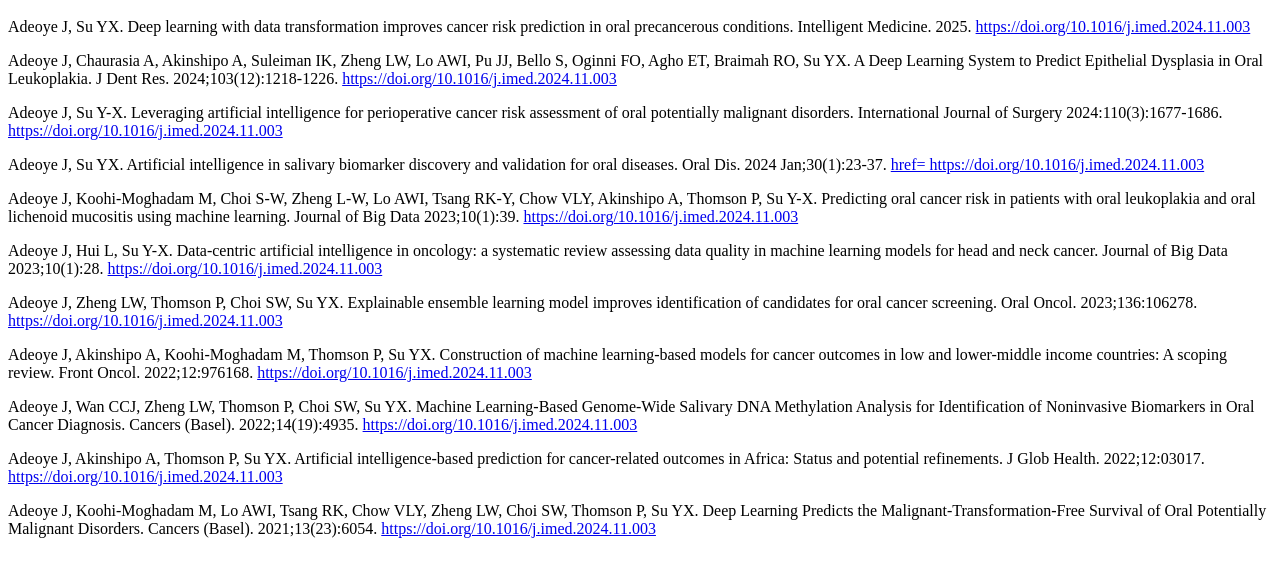
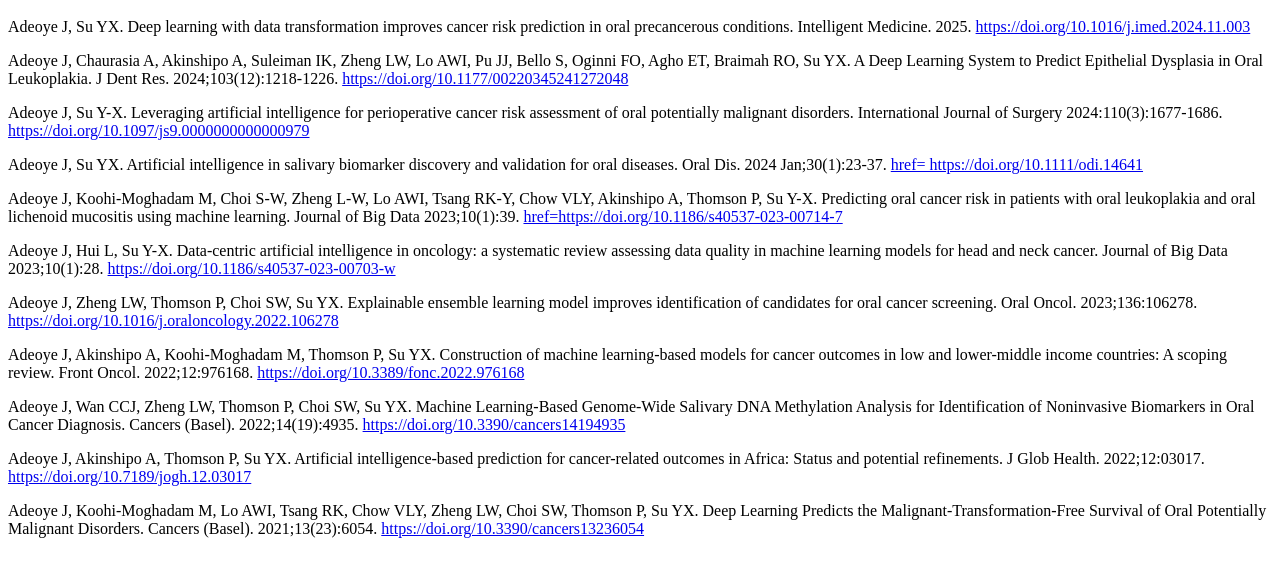
Before and after one commit to jaadeoye/jaadeoye.github.io, a plain HTML site: page index.html in a window 1280 px wide. Shown: the part 48-624 px from the top of the page. Drawn offline with Linux system fonts and the light colour scheme.

Commit message:
Update index.html

```diff
--- a/index.html
+++ b/index.html
@@ -3,16 +3,16 @@
 <body>
   <h1>AI and Oral Oncology Publication list (as of May 2025)</h1>
   <p>Adeoye J, Su YX. Deep learning with data transformation improves cancer risk prediction in oral precancerous conditions. Intelligent Medicine. 2025. <a href= https://doi.org/10.1016/j.imed.2024.11.003>https://doi.org/10.1016/j.imed.2024.11.003</a></p>
-  <p>Adeoye J, Chaurasia A, Akinshipo A, Suleiman IK, Zheng LW, Lo AWI, Pu JJ, Bello S, Oginni FO, Agho ET, Braimah RO, Su YX. A Deep Learning System to Predict Epithelial Dysplasia in Oral Leukoplakia. J Dent Res. 2024;103(12):1218-1226. <a href=https://doi.org/10.1177/00220345241272048>https://doi.org/10.1016/j.imed.2024.11.003</a></p>
-  <p>Adeoye J, Su Y-X. Leveraging artificial intelligence for perioperative cancer risk assessment of oral potentially malignant disorders. International Journal of Surgery 2024:110(3):1677-1686. <a href=https://doi.org/10.1097/js9.0000000000000979>https://doi.org/10.1016/j.imed.2024.11.003</a></p>
-  <p>Adeoye J, Su YX. Artificial intelligence in salivary biomarker discovery and validation for oral diseases. Oral Dis. 2024 Jan;30(1):23-37. <a href=https://doi.org/10.1111/odi.14641>href= https://doi.org/10.1016/j.imed.2024.11.003</a></p>
-  <p>Adeoye J, Koohi-Moghadam M, Choi S-W, Zheng L-W, Lo AWI, Tsang RK-Y, Chow VLY, Akinshipo A, Thomson P, Su Y-X. Predicting oral cancer risk in patients with oral leukoplakia and oral lichenoid mucositis using machine learning. Journal of Big Data 2023;10(1):39. <a href=https://doi.org/10.1186/s40537-023-00714-7>https://doi.org/10.1016/j.imed.2024.11.003</a></p>
-  <p>Adeoye J, Hui L, Su Y-X. Data-centric artificial intelligence in oncology: a systematic review assessing data quality in machine learning models for head and neck cancer. Journal of Big Data 2023;10(1):28. <a href=https://doi.org/10.1186/s40537-023-00703-w>https://doi.org/10.1016/j.imed.2024.11.003</a></p>
-  <p>Adeoye J, Zheng LW, Thomson P, Choi SW, Su YX. Explainable ensemble learning model improves identification of candidates for oral cancer screening. Oral Oncol. 2023;136:106278. <a href=https://doi.org/10.1016/j.oraloncology.2022.106278>https://doi.org/10.1016/j.imed.2024.11.003</a></p>
-  <p>Adeoye J, Akinshipo A, Koohi-Moghadam M, Thomson P, Su YX. Construction of machine learning-based models for cancer outcomes in low and lower-middle income countries: A scoping review. Front Oncol. 2022;12:976168. <a href=https://doi.org/10.3389/fonc.2022.976168>https://doi.org/10.1016/j.imed.2024.11.003</a></p>
-  <p>Adeoye J, Wan CCJ, Zheng LW, Thomson P, Choi SW, Su YX. Machine Learning-Based Genome-Wide Salivary DNA Methylation Analysis for Identification of Noninvasive Biomarkers in Oral Cancer Diagnosis. Cancers (Basel). 2022;14(19):4935. <a href=https://doi.org/10.3390/cancers14194935>https://doi.org/10.1016/j.imed.2024.11.003</a></p>
-  <p>Adeoye J, Akinshipo A, Thomson P, Su YX. Artificial intelligence-based prediction for cancer-related outcomes in Africa: Status and potential refinements. J Glob Health. 2022;12:03017. <a href=https://doi.org/10.7189/jogh.12.03017>https://doi.org/10.1016/j.imed.2024.11.003</a></p>
-  <p>Adeoye J, Koohi-Moghadam M, Lo AWI, Tsang RK, Chow VLY, Zheng LW, Choi SW, Thomson P, Su YX. Deep Learning Predicts the Malignant-Transformation-Free Survival of Oral Potentially Malignant Disorders. Cancers (Basel). 2021;13(23):6054. <a href=https://doi.org/10.3390/cancers13236054>https://doi.org/10.1016/j.imed.2024.11.003</a></p>
+  <p>Adeoye J, Chaurasia A, Akinshipo A, Suleiman IK, Zheng LW, Lo AWI, Pu JJ, Bello S, Oginni FO, Agho ET, Braimah RO, Su YX. A Deep Learning System to Predict Epithelial Dysplasia in Oral Leukoplakia. J Dent Res. 2024;103(12):1218-1226. <a href=https://doi.org/10.1177/00220345241272048>https://doi.org/10.1177/00220345241272048</a></p>
+  <p>Adeoye J, Su Y-X. Leveraging artificial intelligence for perioperative cancer risk assessment of oral potentially malignant disorders. International Journal of Surgery 2024:110(3):1677-1686. <a href=https://doi.org/10.1097/js9.0000000000000979>https://doi.org/10.1097/js9.0000000000000979</a></p>
+  <p>Adeoye J, Su YX. Artificial intelligence in salivary biomarker discovery and validation for oral diseases. Oral Dis. 2024 Jan;30(1):23-37. <a href=https://doi.org/10.1111/odi.14641>href= https://doi.org/10.1111/odi.14641</a></p>
+  <p>Adeoye J, Koohi-Moghadam M, Choi S-W, Zheng L-W, Lo AWI, Tsang RK-Y, Chow VLY, Akinshipo A, Thomson P, Su Y-X. Predicting oral cancer risk in patients with oral leukoplakia and oral lichenoid mucositis using machine learning. Journal of Big Data 2023;10(1):39. <a href=https://doi.org/10.1186/s40537-023-00714-7>href=https://doi.org/10.1186/s40537-023-00714-7</a></p>
+  <p>Adeoye J, Hui L, Su Y-X. Data-centric artificial intelligence in oncology: a systematic review assessing data quality in machine learning models for head and neck cancer. Journal of Big Data 2023;10(1):28. <a href=https://doi.org/10.1186/s40537-023-00703-w>https://doi.org/10.1186/s40537-023-00703-w</a></p>
+  <p>Adeoye J, Zheng LW, Thomson P, Choi SW, Su YX. Explainable ensemble learning model improves identification of candidates for oral cancer screening. Oral Oncol. 2023;136:106278. <a href=https://doi.org/10.1016/j.oraloncology.2022.106278>https://doi.org/10.1016/j.oraloncology.2022.106278</a></p>
+  <p>Adeoye J, Akinshipo A, Koohi-Moghadam M, Thomson P, Su YX. Construction of machine learning-based models for cancer outcomes in low and lower-middle income countries: A scoping review. Front Oncol. 2022;12:976168. <a href=https://doi.org/10.3389/fonc.2022.976168>https://doi.org/10.3389/fonc.2022.976168</a></p>
+  <p>Adeoye J, Wan CCJ, Zheng LW, Thomson P, Choi SW, Su YX. Machine Learning-Based Genome-Wide Salivary DNA Methylation Analysis for Identification of Noninvasive Biomarkers in Oral Cancer Diagnosis. Cancers (Basel). 2022;14(19):4935. <a href=https://doi.org/10.3390/cancers14194935>https://doi.org/10.3390/cancers14194935</a></p>
+  <p>Adeoye J, Akinshipo A, Thomson P, Su YX. Artificial intelligence-based prediction for cancer-related outcomes in Africa: Status and potential refinements. J Glob Health. 2022;12:03017. <a href=https://doi.org/10.7189/jogh.12.03017>https://doi.org/10.7189/jogh.12.03017</a></p>
+  <p>Adeoye J, Koohi-Moghadam M, Lo AWI, Tsang RK, Chow VLY, Zheng LW, Choi SW, Thomson P, Su YX. Deep Learning Predicts the Malignant-Transformation-Free Survival of Oral Potentially Malignant Disorders. Cancers (Basel). 2021;13(23):6054. <a href=https://doi.org/10.3390/cancers13236054>https://doi.org/10.3390/cancers13236054</a></p>
 </body>
 
 </html>
```
